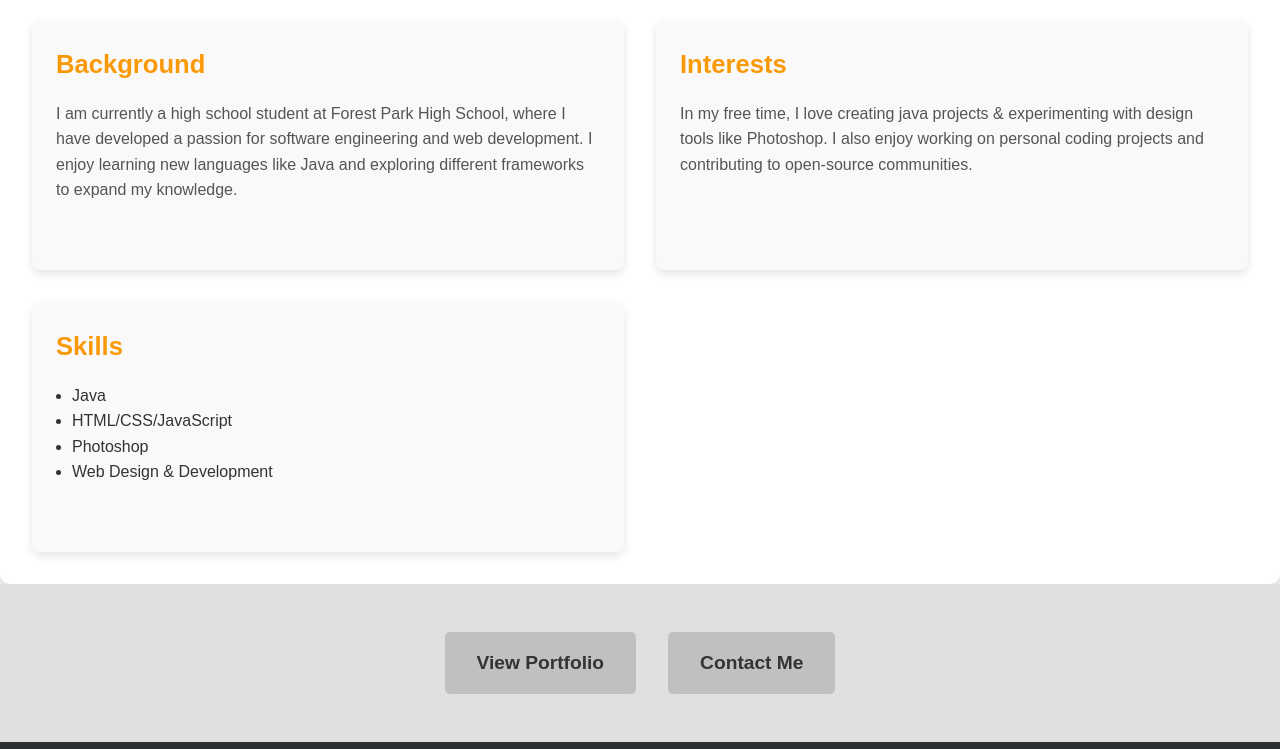
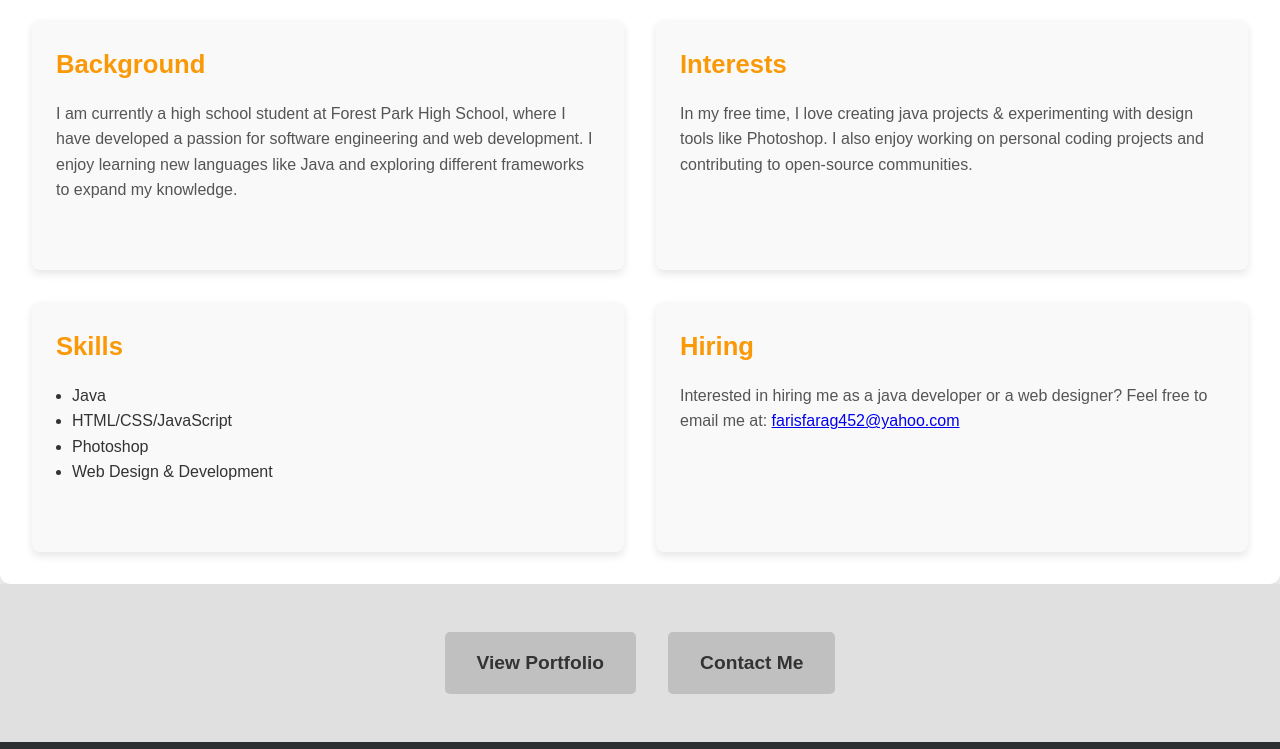
Before and after one commit to compiling-life/compiling_life.github.io, a plain HTML site: page index.html in a window 1280 px wide. Shown: the part 465-1214 px from the top of the page. Drawn offline with Linux system fonts and the light colour scheme.

Commit message:
Added hiring section

```diff
--- a/index.html
+++ b/index.html
@@ -317,6 +317,14 @@ opacity: 1;
 
 </div>
 
+<div class="about-item">
+
+<h3>Hiring</h3>
+
+<p>Interested in hiring me as a java developer or a web designer? Feel free to email me at: <a href="mailto:farisfarag452@yahoo.com">farisfarag452@yahoo.com</a></p>
+
+</div>
+
 </div>
 
 </section>
```
